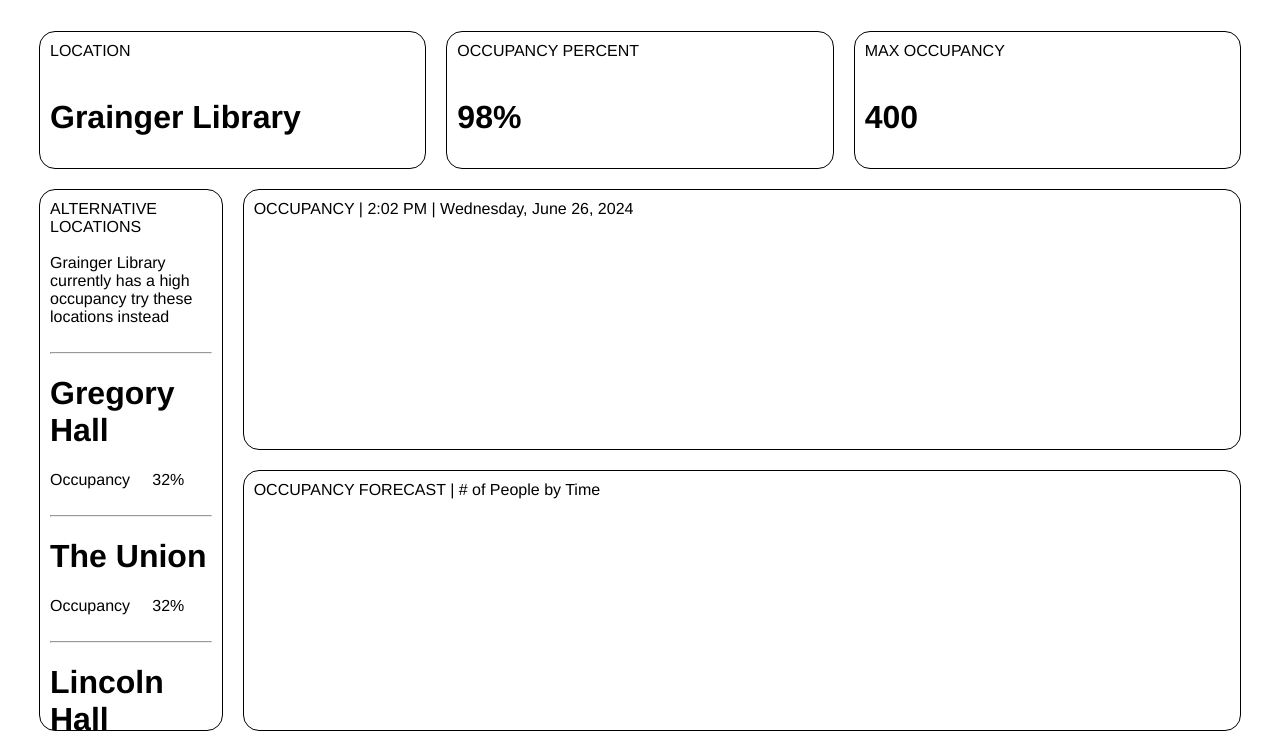
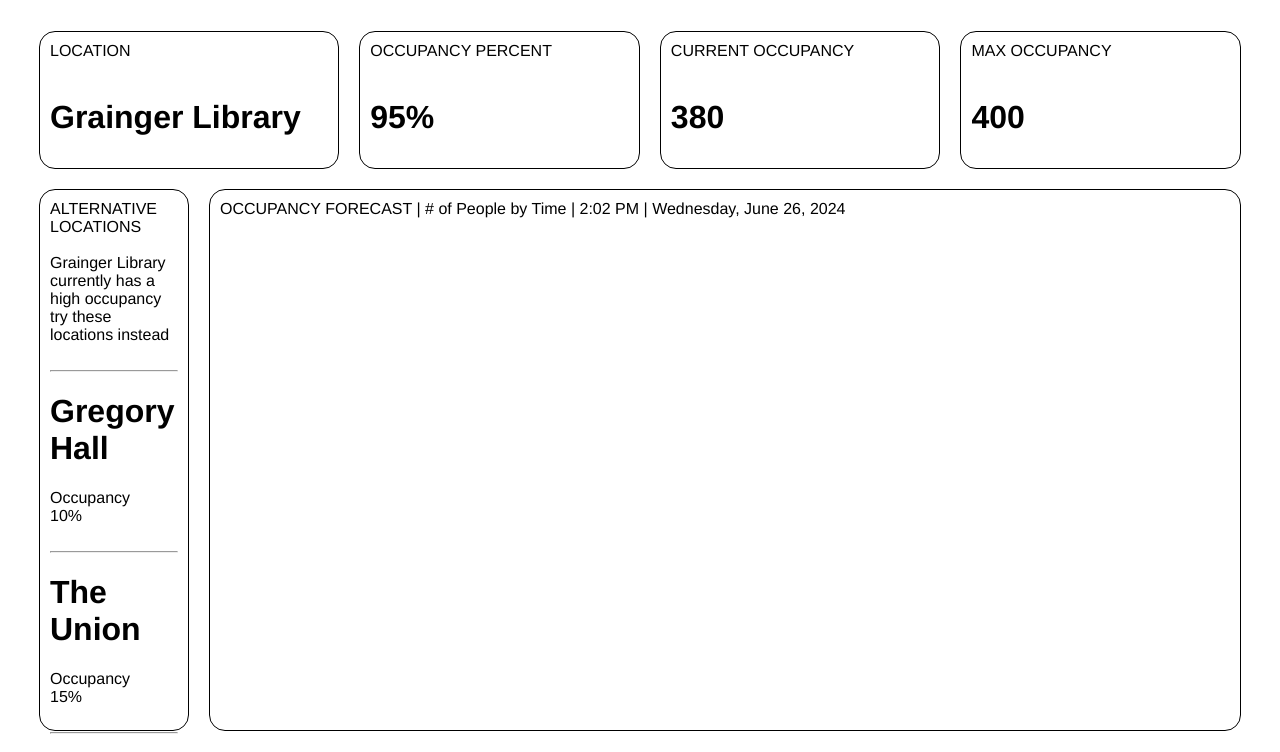
Before and after one commit to rishab-t0910/agco_ameren_hackathon, a plain HTML site: page website/index.html in a window 1280 px wide. Shown: the top 752 px of the page. Drawn offline with Linux system fonts and the light colour scheme.

Commit message:
updated index.html but still not finished

```diff
--- a/website/index.html
+++ b/website/index.html
@@ -3,7 +3,7 @@
 <html lang="en">
 
     <head>
-            <title>CSS GRID: Basic</title>
+            <title>occuPI</title>
     <style>
 
 
@@ -19,40 +19,44 @@
         .wrapper{
             display: grid;
             border-color: rgb(255, 255, 255);
-            grid-template-columns: 1fr 1fr 1fr 1fr 1fr 1fr;
+            grid-template-columns: 1fr 1fr 1fr 1fr 1fr 1fr 1fr 1fr;
             grid-template-rows: 1fr 1fr 1fr 1fr 1fr ;
             height: 90vh;
         }
         .one{
             grid-column: 1/3;
             grid-row: 1/2;
-            border-radius: 1rem
+            border-radius: 1rem;
+
         }
         .two{
             grid-column: 3/5;
             grid-row: 1/2;
-            border-radius: 1rem
+            border-radius: 1rem;
         }
         .three{
             grid-column: 5/7;
             grid-row: 1/2;
-            border-radius: 1rem
+            border-radius: 1rem;
         }
+
+        .seven {  grid-column: 7/9;
+            grid-row: 1/2;
+            border-radius: 1rem;
+
+        }
+
+
         .four{
             grid-column: 1/2;
             grid-row: 2/6;
-            border-radius: 1rem
+            border-radius: 1rem;
         }
-        .five{
-            grid-column: 2/7;
-            grid-row: 2/4;
-            border-radius: 1rem
 
-        }
         .six{
-            grid-column: 2/7;
-            grid-row: 4/6;
-            border-radius: 1rem
+            grid-column: 2/9;
+            grid-row: 2/7;
+            border-radius: 1rem;
         }
 
     </style>
@@ -61,20 +65,23 @@
     <body>
         <div class="wrapper">
 
-            <!-- top 3 cards -->
+            <!-- top 4 cards -->
             <div class="one">LOCATION
             <br><br>
             <h1> Grainger Library </h1>
             </div>
             <div class="two">OCCUPANCY PERCENT
             <br><br>
-            <h1> 98% </h1>
+            <h1> 95% </h1>
             </div>
-            <div class="three">MAX OCCUPANCY
+            <div class="three"> CURRENT OCCUPANCY
                 <br><br>
-                <h1> 400 </h1>
+                <h1> 380 </h1>
             </div>
+<div class="seven"> MAX OCCUPANCY <br><br>
+    <h1> 400 </h1>
 
+</div>
 
    <!-- side alternative card -->
             <div class="four">ALTERNATIVE LOCATIONS
@@ -86,20 +93,20 @@
                 <!-- line1 -->
                 <hr>
                 <h1> Gregory Hall</h1>
-                Occupancy &nbsp; &nbsp;   32%
+                Occupancy &nbsp; &nbsp;   10%
                 <br> <br>
 
           <!-- line2 -->
                 <hr>
                 <h1> The Union</h1>
-                Occupancy &nbsp; &nbsp;   32%
+                Occupancy &nbsp; &nbsp;   15%
                 <br> <br>
                 <hr>
 
                   <!-- line3 -->
 
                   <h1> Lincoln Hall</h1>
-                  Occupancy &nbsp; &nbsp;   32%
+                  Occupancy &nbsp; &nbsp;   22%
                   <br> <br>
                   <hr>
 
@@ -109,20 +116,18 @@
                     Occupancy &nbsp; &nbsp;   32%
                     <br> <br>
                     <hr>
-                      <!-- line5 -->
 
                       <h1> Art and Design Building </h1>
-                      Occupancy &nbsp; &nbsp;   32%
+                      Occupancy &nbsp; &nbsp;   40%
                       <br> <br>
-                      <hr>
+
             </div>
 
 
 
    <!-- bottom 2 graph cards -->
-            <div class="five">OCCUPANCY | 2:02 PM | Wednesday, June 26, 2024
-            </div>
-            <div class="six">OCCUPANCY FORECAST | # of People by Time</div>
+
+            <div class="six">OCCUPANCY FORECAST | # of People by Time | 2:02 PM | Wednesday, June 26, 2024</div>
 
         </div>
     </body>
```
